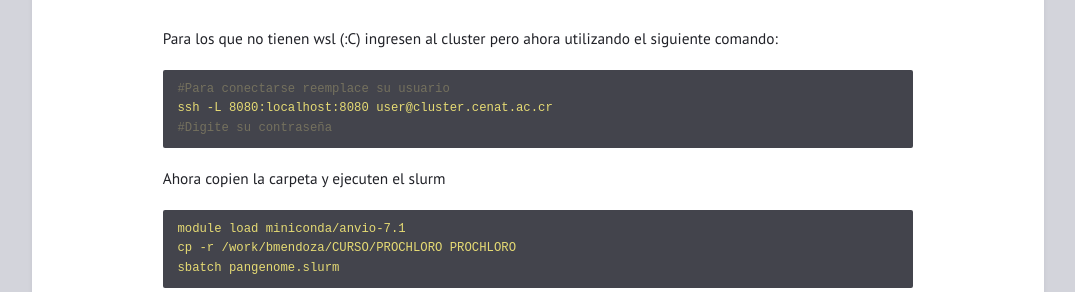
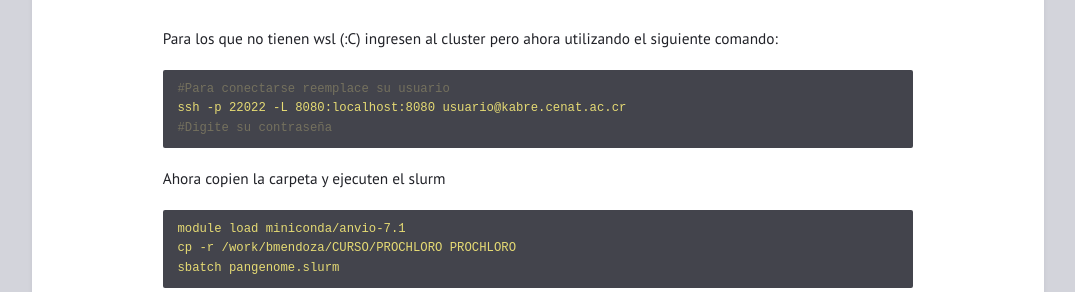
Before and after one commit to braddmg/GenPro, a Jekyll site: the page built from _posts/2024-09-21-Pangenómica.md, in a window 1280 px wide and 900 px high, scrolled down 1391 px. Shown: the part 159-451 px from the top of the window, without its empty margins (102-1177 px from the left). Built offline with Jekyll 4.4.1, drawn with Linux system fonts in a browser that asks for light colours.

Commit message:
Update 2024-09-21-Pangenómica.md

````diff
--- a/_posts/2024-09-21-Pangenómica.md
+++ b/_posts/2024-09-21-Pangenómica.md
@@ -59,7 +59,7 @@ anvi-import-misc-data layer-additional-data.txt \
 Para los que no tienen wsl (:C) ingresen al cluster pero ahora utilizando el siguiente comando:
 ```yml
 #Para conectarse reemplace su usuario
-ssh -L 8080:localhost:8080 user@cluster.cenat.ac.cr
+ssh -p 22022 -L 8080:localhost:8080 usuario@kabre.cenat.ac.cr
 #Digite su contraseña
 ```
 Ahora copien la carpeta y ejecuten el slurm
````
